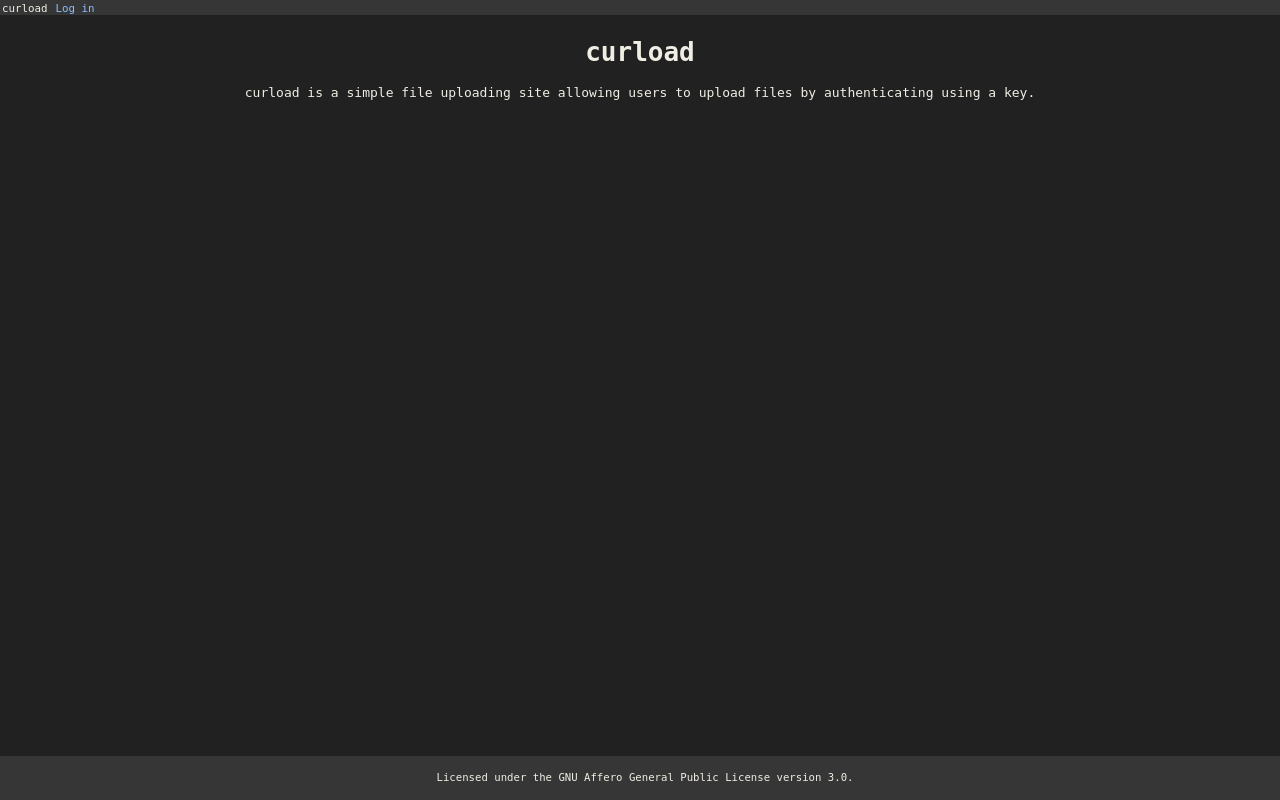
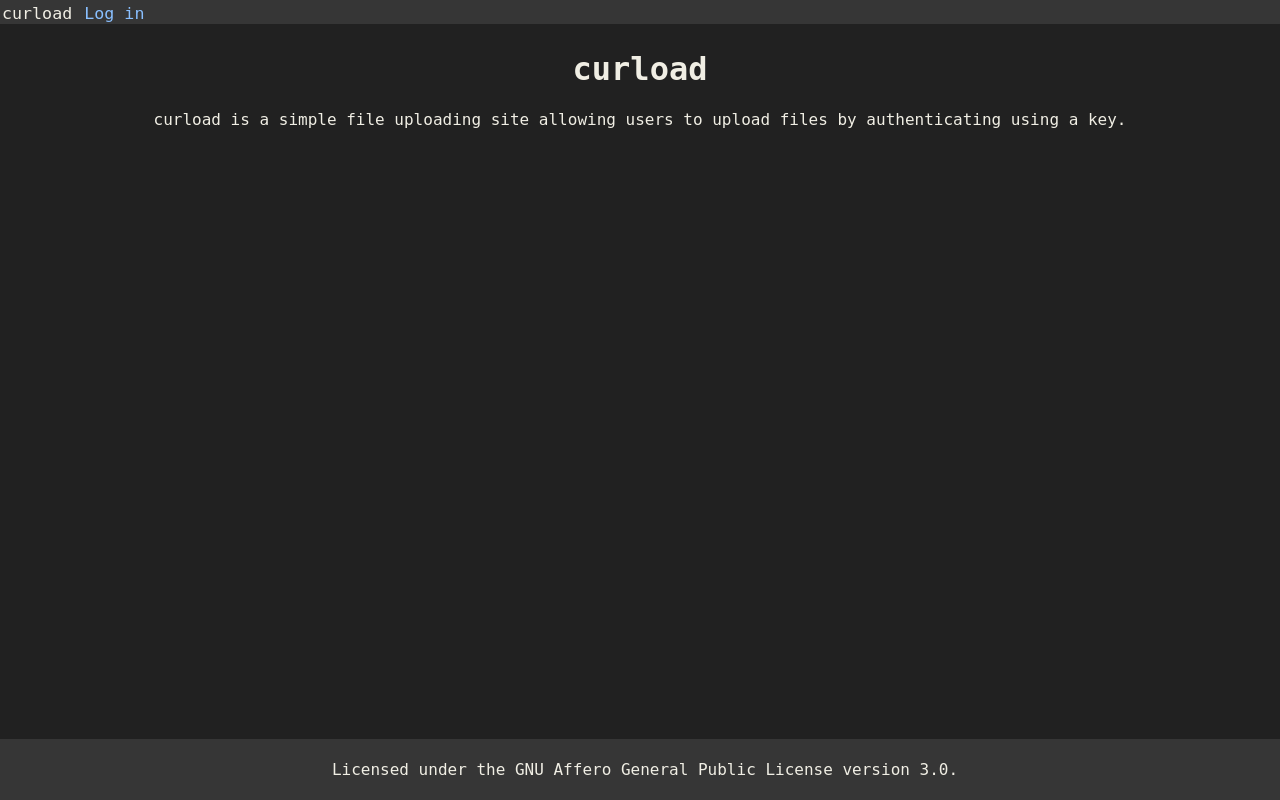
Before and after one commit to speediegq/curload, a PHP site: page / in a window 1280 px wide. Run offline with PHP 8.4, Linux system fonts and the light colour scheme.

Commit message:
CSS changes

```diff
--- a/index.css
+++ b/index.css
@@ -1,4 +1,8 @@
 .bar {
+    font-size: 15pt;
+    font-family: Monospace;
+    font-weight: normal;
+
 	position: sticky;
 	top: 0px;
     z-index: 6;
@@ -41,6 +45,10 @@
 }
 
 .content {
+    font-size: 12pt;
+    font-family: Monospace;
+    font-weight: normal;
+
 	color: #f0eee4;
     padding: 5px;
     max-width: 1000px;
@@ -102,13 +110,14 @@ body {
     margin: 0px;
     padding: 0px;
     background-color: #212121;
-    font-family: Monospace;
 }
 
 footer {
+    font-size: 12pt;
+    font-family: Monospace;
+    font-weight: normal;
+
     padding: 5px;
-  font-size: 8pt;
-  font-weight: normal;
     color: #f0eee4;
     background-color: #363636;
     text-align: center;
```
Lines whose indentation alone changed are shown as unchanged.
